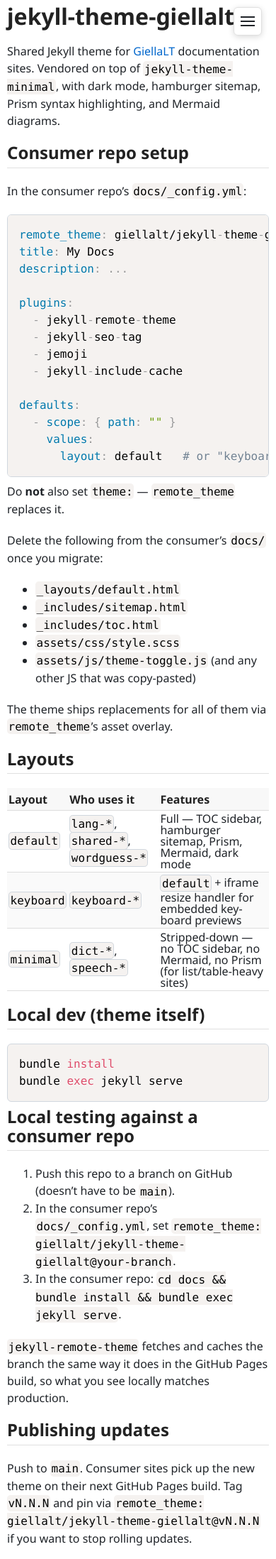
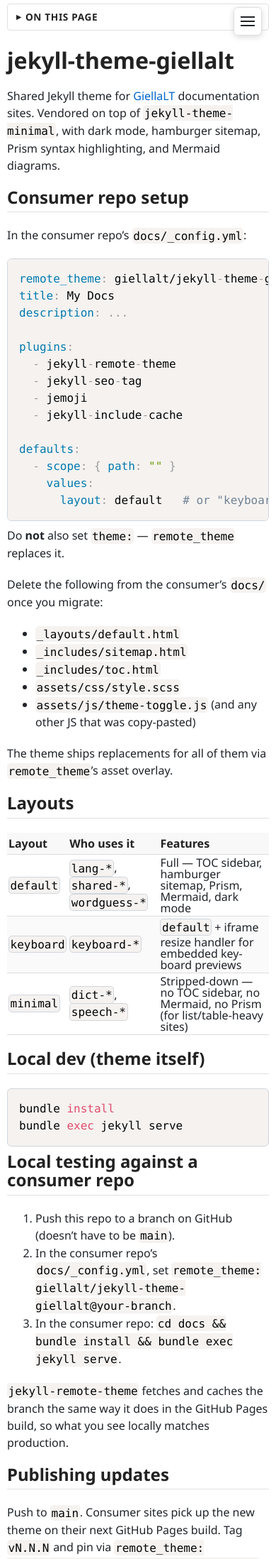
Before and after one commit to giellalt/jekyll-theme-giellalt, a Jekyll site: the page built from README.md, in a window 390 px wide. Shown: the top 2196 px of the page at 71% size. Built offline with Jekyll 4.4.1, drawn with Linux system fonts in a browser that asks for light colours; cached includes are drawn as plain includes; nearby versions of some CDN libraries; our own code applies the rules of GitHub Pages for plain Markdown files.

Commit message:
Add mobile TOC

```diff
--- a/_layouts/default.html
+++ b/_layouts/default.html
@@ -115,6 +115,10 @@
         </div>
       </header>
       <section tabindex="0" id="main-content">
+        <details id="mobile-toc">
+          <summary>On this page</summary>
+          {% include toc.html html=content sanitize=true id="mobile_toc_list" h_min=2 h_max=6 %}
+        </details>
         {{ content }}
       </section>
       <button type="button" class="hamburger-menu" aria-label="Vis sitemap" aria-expanded="false" aria-controls="sitemap">
--- a/assets/css/giellalt-site-global.scss
+++ b/assets/css/giellalt-site-global.scss
@@ -378,6 +378,15 @@
     display: none;
 }
 
+/* Mobile TOC disclosure — hidden on desktop, shown on mobile via the ≤720px block.
+   :not(:has(ul)) hides it on pages with no headings (toc include emits nothing). */
+#mobile-toc {
+  display: none;
+}
+#mobile-toc:not(:has(ul)) {
+  display: none !important;
+}
+
 header .view-project {
   display: inline-flex;
   align-items: center;
@@ -443,7 +452,7 @@
 
 
 /* Menylenker */
-#left_toc a, #sitemap a {
+#left_toc a, #sitemap a, #mobile_toc_list a {
   color: var(--menu-text);
   padding: 0;
   display: inline;
@@ -454,14 +463,14 @@
   overflow-wrap: break-word; /* Moderne versjon av word-wrap */
 }
 
-#left_toc a:hover, #sitemap a:hover {
+#left_toc a:hover, #sitemap a:hover, #mobile_toc_list a:hover {
   background-color: var(--menu-hover-bg);
   color: var(--menu-hover-text);
   text-decoration: none;
 }
 
 /* Menystruktur */
-#left_toc ul {
+#left_toc ul, #mobile_toc_list ul {
   list-style: none;
   padding-left: 1em;
   margin: 0;
@@ -471,12 +480,12 @@
   word-wrap: break-word; /* Bryt lange ord */
 }
 
-#left_toc > ul {
+#left_toc > ul, #mobile_toc_list {
   padding-left: 0;
   width: 100%;
 }
 
-#left_toc ul ul, #sitemap ul ul {
+#left_toc ul ul, #sitemap ul ul, #mobile_toc_list ul ul {
   width: calc(100% - 1em); /* Justerer for innrykk */
 }
 
@@ -508,11 +517,11 @@
   margin: auto;
 }
 
-header #left_toc li::before, #sitemap > ul li::before {
+header #left_toc li::before, #sitemap > ul li::before, #mobile_toc_list li::before {
   content: "- ";
 }
 
-header #left_toc > li, #sitemap > li {
+header #left_toc > li, #sitemap > li, #mobile_toc_list > li {
   width: auto;
   float: none;
   text-align: left;
@@ -526,7 +535,7 @@
   padding-left: 0.7em;
 }
 
-header #left_toc li > ul, #sitemap li > ul {
+header #left_toc li > ul, #sitemap li > ul, #mobile_toc_list li > ul {
   float: none;
   text-align: left;
   height: auto;
@@ -537,7 +546,7 @@
   padding-left: 0;
 }
 
-header #left_toc li > ul {
+header #left_toc li > ul, #mobile_toc_list li > ul {
   padding-left: 0;
 }
 
@@ -556,7 +565,7 @@
   width: calc(var(--menu-width) - 4em);
 }
 
-header #left_toc li > ul > li {
+header #left_toc li > ul > li, #mobile_toc_list li > ul > li {
   width: auto;
   float: none;
   border-style: none;
@@ -1124,4 +1133,42 @@
   body .wrapper footer {
     border-right: none;
   }
+
+  #mobile-toc {
+    display: block;
+    margin-bottom: 1.5rem;
+    border: 1px solid var(--border-color);
+    border-radius: 4px;
+    padding: 0.5rem 0.75rem;
+    background: var(--menu-bg);
+    color: var(--menu-text);
+  }
+
+  #mobile-toc summary {
+    cursor: pointer;
+    font-size: 0.85em;
+    font-weight: 600;
+    text-transform: uppercase;
+    letter-spacing: 0.05em;
+    list-style: none;
+    display: flex;
+    align-items: center;
+    gap: 0.4em;
+  }
+
+  #mobile-toc summary::-webkit-details-marker { display: none; }
+
+  #mobile-toc summary::before {
+    content: '▶';
+    font-size: 0.65em;
+    transition: transform 0.15s;
+  }
+
+  #mobile-toc[open] summary::before {
+    transform: rotate(90deg);
+  }
+
+  #mobile-toc #mobile_toc_list {
+    margin: 0.5rem 0 0;
+  }
 }
```
